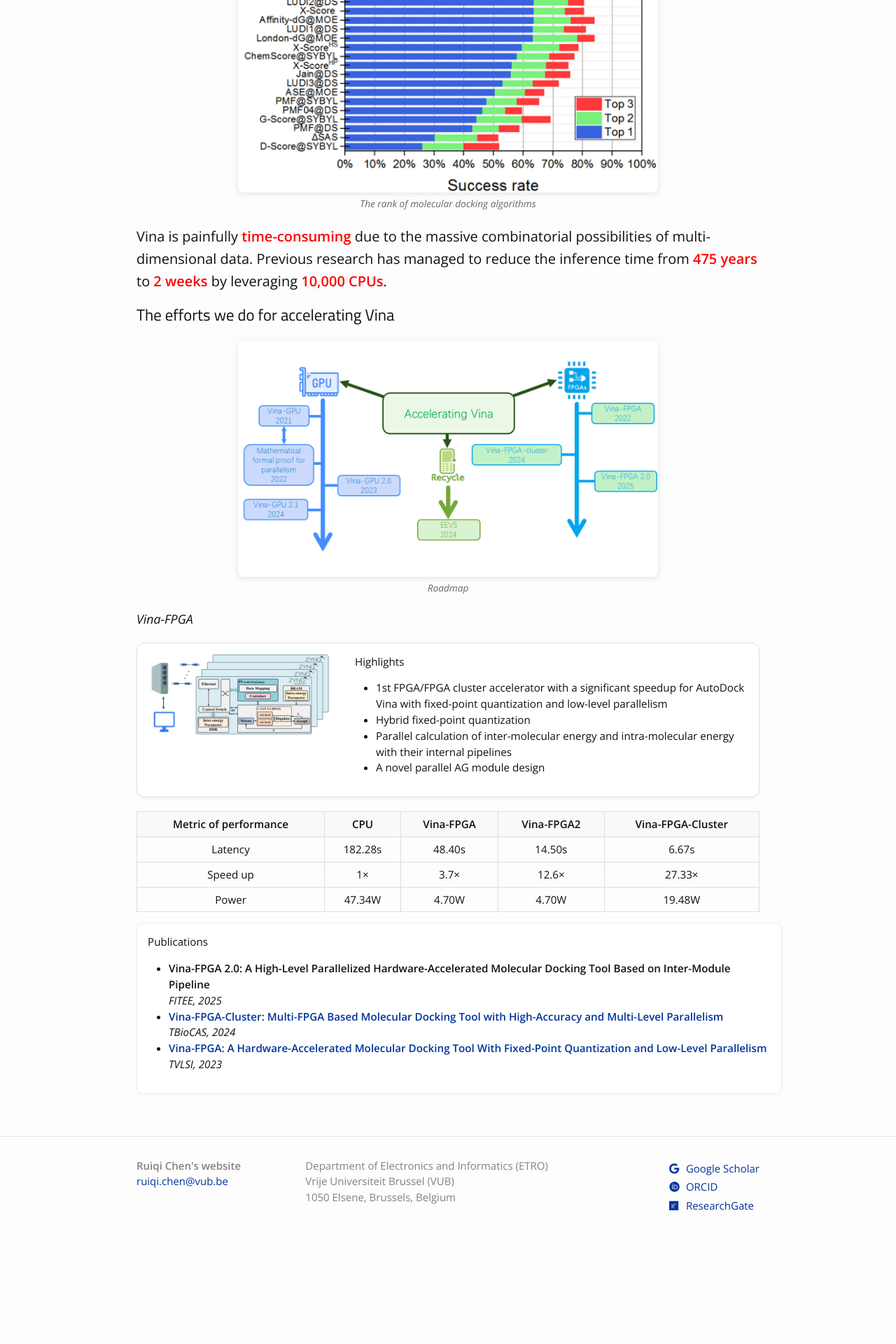
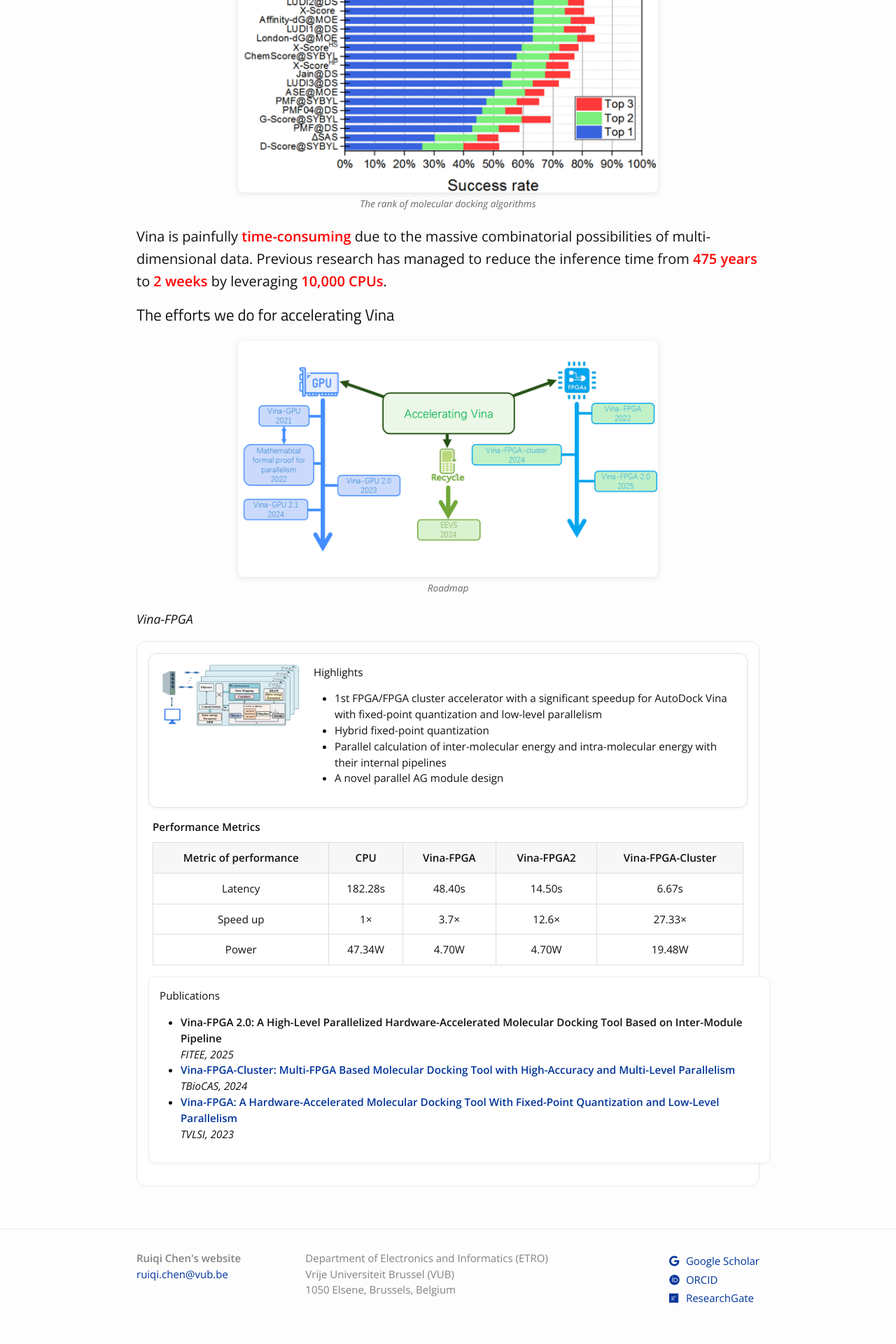
Before and after one commit to ruiqichen7/ruiqichen7.github.io, a Jekyll site: the page built from representative/Vina.md, in a window 1280 px wide. Shown: the part 997-2917 px from the top of the page at 70% size. Built offline with Jekyll 4.4.1, drawn with Linux system fonts in a browser that asks for light colours; before the commit the page ends 2784 px from its top, so only the background shows below that.

Commit message:
update scss

```diff
--- a/_sass/_project-cards.scss
+++ b/_sass/_project-cards.scss
@@ -1,38 +1,34 @@
-/* 大外框：垂直堆叠子块 */
+/* 外层大框：把三块内容装在一起 */
 .project-block {
   background: #fff;
-  border: 1px solid #eaeaea;
+  border: 1.5px solid #e5e7eb;
   border-radius: 14px;
   padding: 16px;
   margin: 18px 0;
-  box-shadow: 0 2px 8px rgba(0,0,0,.05);
-
-  display: flex;
-  flex-direction: column;   /* ⭐ 垂直排列 */
-  gap: 16px;                /* 子块之间的间距 */
 }
 
-/* 表格/正文的小卡片 */
-.content-card {
-  background: #fff;
-  border: 1px solid #edf0f2;
-  border-radius: 12px;
-  padding: 12px 14px;
-  overflow-x: auto;         /* 表格超宽时出现横向滚动 */
+/* 大框内部的每一段（高亮/表格/出版物）统一间距 */
+.project-block > .paper-box,
+.project-block > .project-row,
+.project-block > .paper-section {
+  margin: 0 0 16px 0;  /* 覆盖 .paper-box 默认的外边距 */
 }
 
-/* 已有的 .pub-card 可继续用；补充一下列表间距更好看 */
-.pub-card {
-  background: #fff;
-  border: 1px solid #edf0f2;
-  border-radius: 12px;
-  padding: 12px 14px;
+/* 第二段：表格区域（不需要卡片边框） */
+.project-row { padding: 0 6px; }
+.project-row h4 { margin: 4px 0 8px; font-weight: 600; }
+
+/* 表格（你已有 .perf-table，这里确保观感统一） */
+.perf-table {
+  width: 100%;
+  border-collapse: collapse;
 }
-.pub-card ul { margin: 0; padding-left: 20px; }
-.pub-card li { margin-bottom: 8px; line-height: 1.6; }
-
-/* 你已有的 .paper-box（图文左右）保持不变，
-   但建议确保它至少这样： */
-.paper-box { display:flex; flex-wrap:wrap; gap:16px; }
-.paper-box-image { flex:0 0 260px; }
-.paper-box-text  { flex:1 1 320px; min-width:280px; }
+.perf-table th, .perf-table td {
+  border: 1px solid #ddd;
+  padding: 10px 12px;
+  text-align: center;
+}
+.perf-table th {
+  background: #f7f7f7;
+  font-weight: 700;
+}
--- a/representative/Vina.md
+++ b/representative/Vina.md
@@ -44,66 +44,62 @@ by leveraging
 </div>
 
 
-### Vina-FPGA
+<h3>Vina-FPGA</h3>
 
-<!-- ✅ 第一个框：Highlights -->
-<div class="paper-box">
-  <div class="paper-box-image">
-    <img src="/images/representative/Vina/vinafpgacluster.png" alt="Research">
+<div class="project-block">
+  <!-- ① 高亮：左图右文 -->
+  <div class="paper-box">
+    <div class="paper-box-image">
+      <img src="/images/representative/Vina/vinafpgacluster.png" alt="Research">
+    </div>
+    <div class="paper-box-text">
+      <h4>Highlights</h4>
+      <ul>
+        <li>1st FPGA/FPGA cluster accelerator with a significant speedup for AutoDock Vina with fixed-point quantization and low-level parallelism</li>
+        <li>Hybrid fixed-point quantization</li>
+        <li>Parallel calculation of inter-molecular energy and intra-molecular energy with their internal pipelines</li>
+        <li>A novel parallel AG module design</li>
+      </ul>
+    </div>
   </div>
-  <div class="paper-box-text">
-    <h4>Highlights</h4>
+
+  <!-- ② 表格：不加额外卡片边框 -->
+  <div class="project-row">
+    <h4>Performance Metrics</h4>
+    <table class="perf-table">
+      <thead>
+        <tr>
+          <th>Metric of performance</th>
+          <th>CPU</th>
+          <th>Vina-FPGA</th>
+          <th>Vina-FPGA2</th>
+          <th>Vina-FPGA-Cluster</th>
+        </tr>
+      </thead>
+      <tbody>
+        <tr>
+          <td>Latency</td>
+          <td>182.28s</td><td>48.40s</td><td>14.50s</td><td>6.67s</td>
+        </tr>
+        <tr>
+          <td>Speed up</td>
+          <td>1×</td><td>3.7×</td><td>12.6×</td><td>27.33×</td>
+        </tr>
+        <tr>
+          <td>Power</td>
+          <td>47.34W</td><td>4.70W</td><td>4.70W</td><td>19.48W</td>
+        </tr>
+      </tbody>
+    </table>
+  </div>
+
+  <!-- ③ Publications：作为小卡片放在大框里 -->
+  <div class="paper-section">
+    <h4>Publications</h4>
     <ul>
-      <li>1st FPGA/FPGA cluster accelerator with a significant speedup for AutoDock Vina with fixed-point quantization and low-level parallelism</li>
-      <li>Hybrid fixed-point quantization</li>
-      <li>Parallel calculation of inter-molecular energy and intra-molecular energy with their internal pipelines</li>
-      <li>A novel parallel AG module design</li>
+      <li><strong>Vina-FPGA 2.0: A High-Level Parallelized Hardware-Accelerated Molecular Docking Tool Based on Inter-Module Pipeline</strong><br><em>FITEE, 2025</em></li>
+      <li><strong><a href="https://ieeexplore.ieee.org/abstract/document/10500753" target="_blank">Vina-FPGA-Cluster: Multi-FPGA Based Molecular Docking Tool with High-Accuracy and Multi-Level Parallelism</a></strong><br><em>TBioCAS, 2024</em></li>
+      <li><strong><a href="https://ieeexplore.ieee.org/document/9940230" target="_blank">Vina-FPGA: A Hardware-Accelerated Molecular Docking Tool With Fixed-Point Quantization and Low-Level Parallelism</a></strong><br><em>TVLSI, 2023</em></li>
     </ul>
   </div>
 </div>
-
-<!-- ✅ 第二部分：表格（直接展示，不用额外的 box） -->
-<table class="perf-table">
-  <thead>
-    <tr>
-      <th>Metric of performance</th>
-      <th>CPU</th>
-      <th>Vina-FPGA</th>
-      <th>Vina-FPGA2</th>
-      <th>Vina-FPGA-Cluster</th>
-    </tr>
-  </thead>
-  <tbody>
-    <tr>
-      <td>Latency</td>
-      <td>182.28s</td>
-      <td>48.40s</td>
-      <td>14.50s</td>
-      <td>6.67s</td>
-    </tr>
-    <tr>
-      <td>Speed up</td>
-      <td>1×</td>
-      <td>3.7×</td>
-      <td>12.6×</td>
-      <td>27.33×</td>
-    </tr>
-    <tr>
-      <td>Power</td>
-      <td>47.34W</td>
-      <td>4.70W</td>
-      <td>4.70W</td>
-      <td>19.48W</td>
-    </tr>
-  </tbody>
-</table>
-
-<!-- ✅ 第三个框：Publications -->
-<div class="paper-section">
-  <h4>Publications</h4>
-  <ul>
-    <li><strong>Vina-FPGA 2.0: A High-Level Parallelized Hardware-Accelerated Molecular Docking Tool Based on Inter-Module Pipeline</strong><br><em>FITEE, 2025</em></li>
-    <li><strong><a href="https://ieeexplore.ieee.org/abstract/document/10500753">Vina-FPGA-Cluster: Multi-FPGA Based Molecular Docking Tool with High-Accuracy and Multi-Level Parallelism</a></strong><br><em>TBioCAS, 2024</em></li>
-    <li><strong><a href="https://ieeexplore.ieee.org/document/9940230">Vina-FPGA: A Hardware-Accelerated Molecular Docking Tool With Fixed-Point Quantization and Low-Level Parallelism</a></strong><br><em>TVLSI, 2023</em></li>
-  </ul>
-</div>
```
